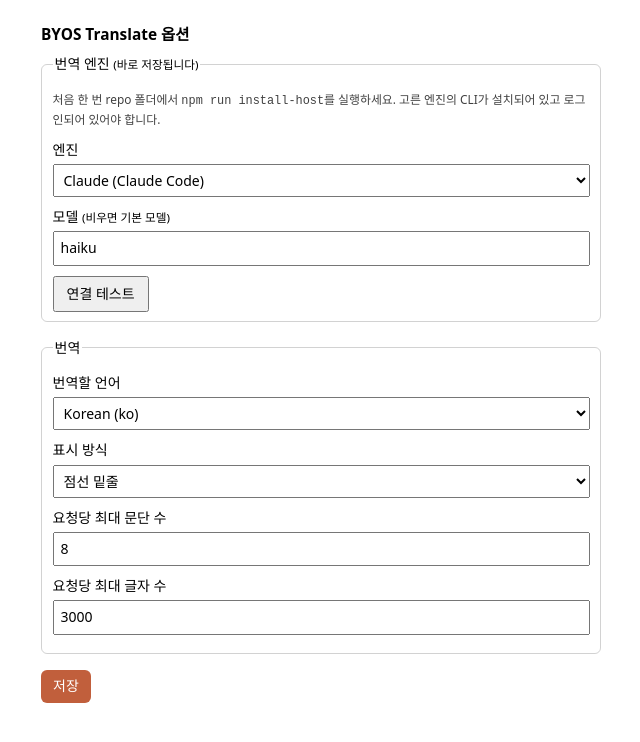
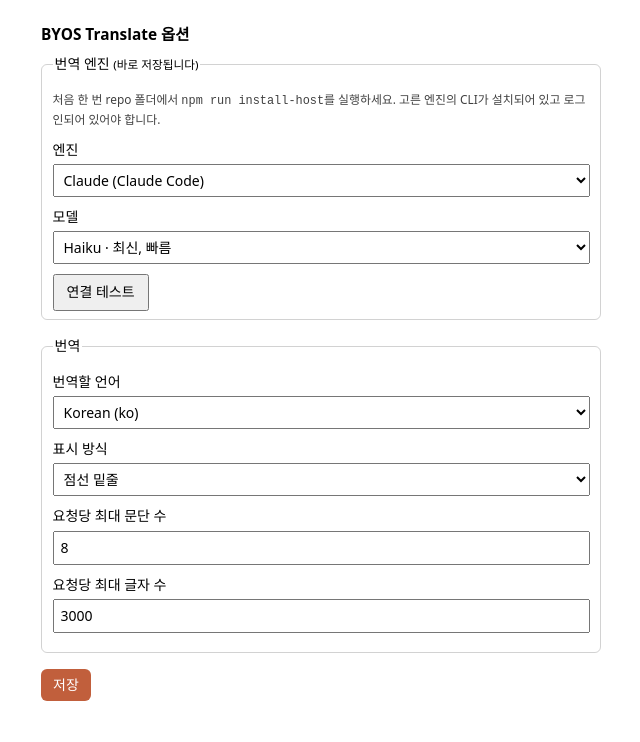
Before and after one commit to Gabriel-Hong/byos-translate, a browser extension: page extension/options.html in a window 1280 px wide. Shown: the whole page, without its empty margins (319-959 px from the left). Drawn offline with Linux system fonts and the light colour scheme.

Commit message:
[extension] 모델 선택을 목록 방식으로 변경
1. 모델 입력칸(datalist)을 번역 엔진과 같은 목록 선택으로 변경
  - 하나를 고르면 목록이 그 항목만 남던 문제 수정
  - 목록 끝 "직접 입력…"을 고를 때만 입력칸 표시
2. 엔진별 목록 정리
  - Claude: Haiku, Sonnet, Opus, Fable 별칭(항상 각 계열 최신 모델로 연결)
  - Gemini: 문서에 나온 2.5 Flash·Pro, 3 Flash·Pro 미리보기
  - Codex: Codex 기본 모델
3. README의 모델 선택 안내 갱신

```diff
--- a/extension/model-picker.js
+++ b/extension/model-picker.js
@@ -1,17 +1,33 @@
 import { PROVIDERS } from "./settings.js";
 
-// Binds a provider <select>, a model <input> and its <datalist> to settings and
-// saves each change. The bridge validates the model; an empty model means the
-// provider's default.
-export function bindModelPicker({ provider, model, suggestions }, settings, onSaved = () => {}) {
+const CUSTOM = "custom";
+
+// Binds the provider <select>, the model <select> and the text box shown for
+// "직접 입력" to settings, saving each change. The bridge validates model names.
+export function bindModelPicker({ provider, model, customModel }, settings, onSaved = () => {}) {
   for (const [id, { label }] of Object.entries(PROVIDERS)) {
     provider.add(new Option(label, id, false, id === settings.provider));
   }
+
   const show = () => {
-    model.value = settings.models[provider.value] ?? "";
-    model.placeholder = "기본 모델";
-    suggestions.replaceChildren(...PROVIDERS[provider.value].suggestions.map((value) => new Option(value, value)));
+    const { models } = PROVIDERS[provider.value];
+    const current = settings.models[provider.value] ?? "";
+    const listed = models.some(({ value }) => value === current);
+    model.replaceChildren(
+      ...models.map(({ value, label }) => new Option(label, value)),
+      new Option("직접 입력…", CUSTOM),
+    );
+    model.value = listed ? current : CUSTOM;
+    customModel.value = listed ? "" : current;
+    customModel.hidden = listed;
   };
+
+  const save = async (value) => {
+    settings.models = { ...settings.models, [provider.value]: value };
+    await chrome.storage.local.set({ models: settings.models });
+    onSaved();
+  };
+
   show();
   provider.addEventListener("change", async () => {
     settings.provider = provider.value;
@@ -19,9 +35,14 @@
     await chrome.storage.local.set({ provider: settings.provider });
     onSaved();
   });
-  model.addEventListener("change", async () => {
-    settings.models = { ...settings.models, [provider.value]: model.value.trim() };
-    await chrome.storage.local.set({ models: settings.models });
-    onSaved();
+  model.addEventListener("change", () => {
+    if (model.value === CUSTOM) {
+      customModel.hidden = false;
+      customModel.focus();
+      return;
+    }
+    customModel.hidden = true;
+    save(model.value);
   });
+  customModel.addEventListener("change", () => save(customModel.value.trim()));
 }
--- a/extension/options.html
+++ b/extension/options.html
@@ -15,9 +15,9 @@
       <label>엔진
         <select id="provider"></select>
       </label>
-      <label>모델 <small>(비우면 기본 모델)</small>
-        <input id="model" list="modelSuggestions" autocomplete="off" spellcheck="false">
-        <datalist id="modelSuggestions"></datalist>
+      <label>모델
+        <select id="model"></select>
+        <input id="customModel" type="text" placeholder="모델 이름" autocomplete="off" spellcheck="false" hidden>
       </label>
       <button id="check" type="button">연결 테스트</button>
       <span id="checkResult" class="status"></span>
--- a/extension/options.js
+++ b/extension/options.js
@@ -26,7 +26,7 @@
     $("checkResult").textContent = result.message;
     $("checkResult").className = `status ${result.ok ? "ok" : "bad"}`;
   };
-  bindModelPicker({ provider: $("provider"), model: $("model"), suggestions: $("modelSuggestions") }, settings, check);
+  bindModelPicker({ provider: $("provider"), model: $("model"), customModel: $("customModel") }, settings, check);
   $("check").addEventListener("click", check);
 
   $("form").addEventListener("submit", async (event) => {
--- a/extension/popup.js
+++ b/extension/popup.js
@@ -31,7 +31,7 @@
   const settings = await loadSettings();
   fillLanguages($("targetLang"), settings.targetLang);
   bindModelPicker(
-    { provider: $("provider"), model: $("model"), suggestions: $("modelSuggestions") },
+    { provider: $("provider"), model: $("model"), customModel: $("customModel") },
     settings,
     showBridgeStatus,
   );
--- a/extension/settings.js
+++ b/extension/settings.js
@@ -1,9 +1,32 @@
-// Must match bridge/providers.mjs. An empty model uses the provider's default;
-// for Codex that is the model configured in Codex itself.
+// Must match bridge/providers.mjs. None of the command-line tools lists its
+// models non-interactively, so each list is fixed here:
+// - Claude Code aliases always resolve to the latest model of that family.
+// - Gemini CLI models are the ones its documentation offers.
+// - An empty model uses the provider's default; for Codex, the one configured in Codex.
+// Any other model name can be typed in through "직접 입력".
 export const PROVIDERS = {
-  claude: { label: "Claude (Claude Code)", suggestions: ["haiku", "sonnet", "opus"] },
-  codex: { label: "OpenAI (Codex CLI)", suggestions: [] },
-  gemini: { label: "Google (Gemini CLI)", suggestions: ["gemini-2.5-flash", "gemini-2.5-flash-lite", "gemini-2.5-pro"] },
+  claude: {
+    label: "Claude (Claude Code)",
+    models: [
+      { value: "haiku", label: "Haiku · 최신, 빠름" },
+      { value: "sonnet", label: "Sonnet · 최신" },
+      { value: "opus", label: "Opus · 최신" },
+      { value: "fable", label: "Fable · 최신" },
+    ],
+  },
+  codex: {
+    label: "OpenAI (Codex CLI)",
+    models: [{ value: "", label: "Codex 기본 모델" }],
+  },
+  gemini: {
+    label: "Google (Gemini CLI)",
+    models: [
+      { value: "gemini-2.5-flash", label: "Gemini 2.5 Flash · 빠름" },
+      { value: "gemini-2.5-pro", label: "Gemini 2.5 Pro" },
+      { value: "gemini-3-flash-preview", label: "Gemini 3 Flash · 미리보기" },
+      { value: "gemini-3-pro-preview", label: "Gemini 3 Pro · 미리보기" },
+    ],
+  },
 };
 
 export const DEFAULT_SETTINGS = {
--- a/extension/ui.css
+++ b/extension/ui.css
@@ -25,6 +25,10 @@
 label {
   display: block;
   margin: 10px 0;
+}
+
+[hidden] {
+  display: none !important;
 }
 
 input,
```
Also changed, not shown: README.ko.md (+2 -1 lines), extension/popup.html (+2 -2 lines), README.md.
